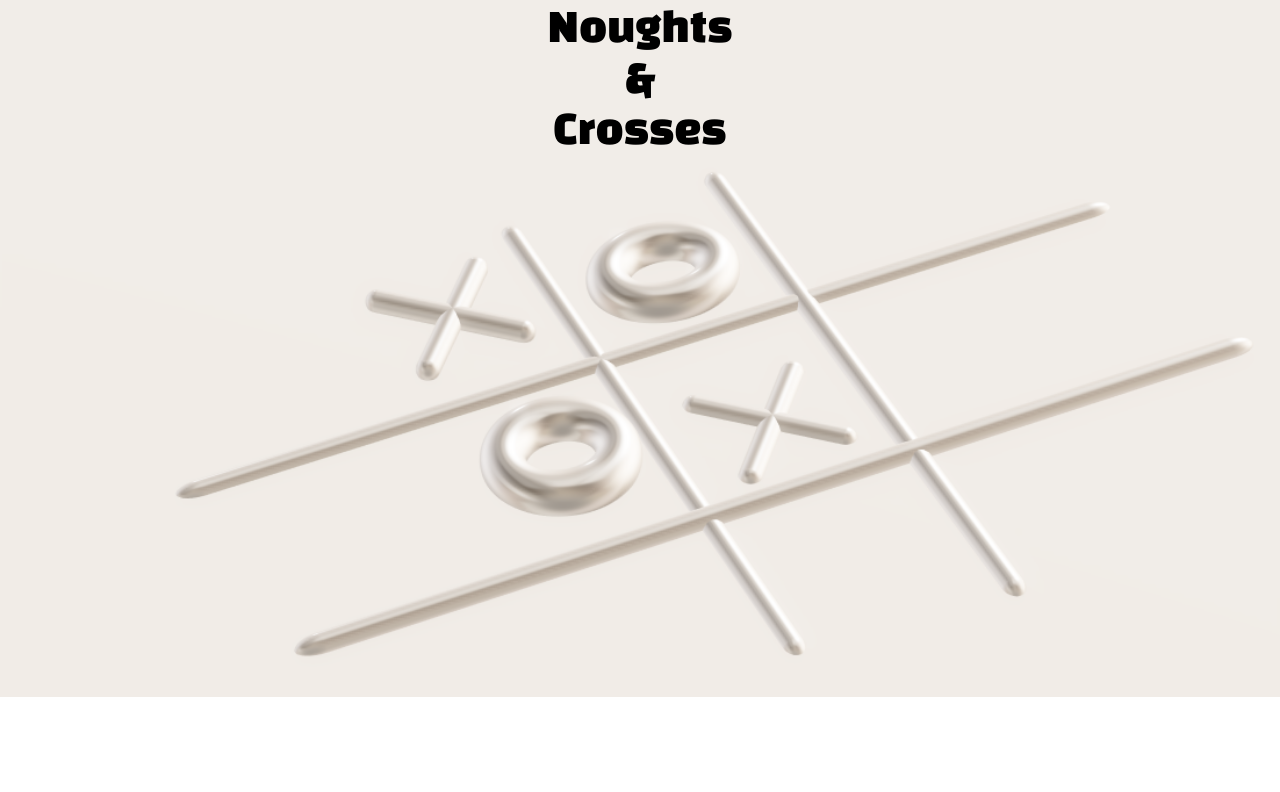
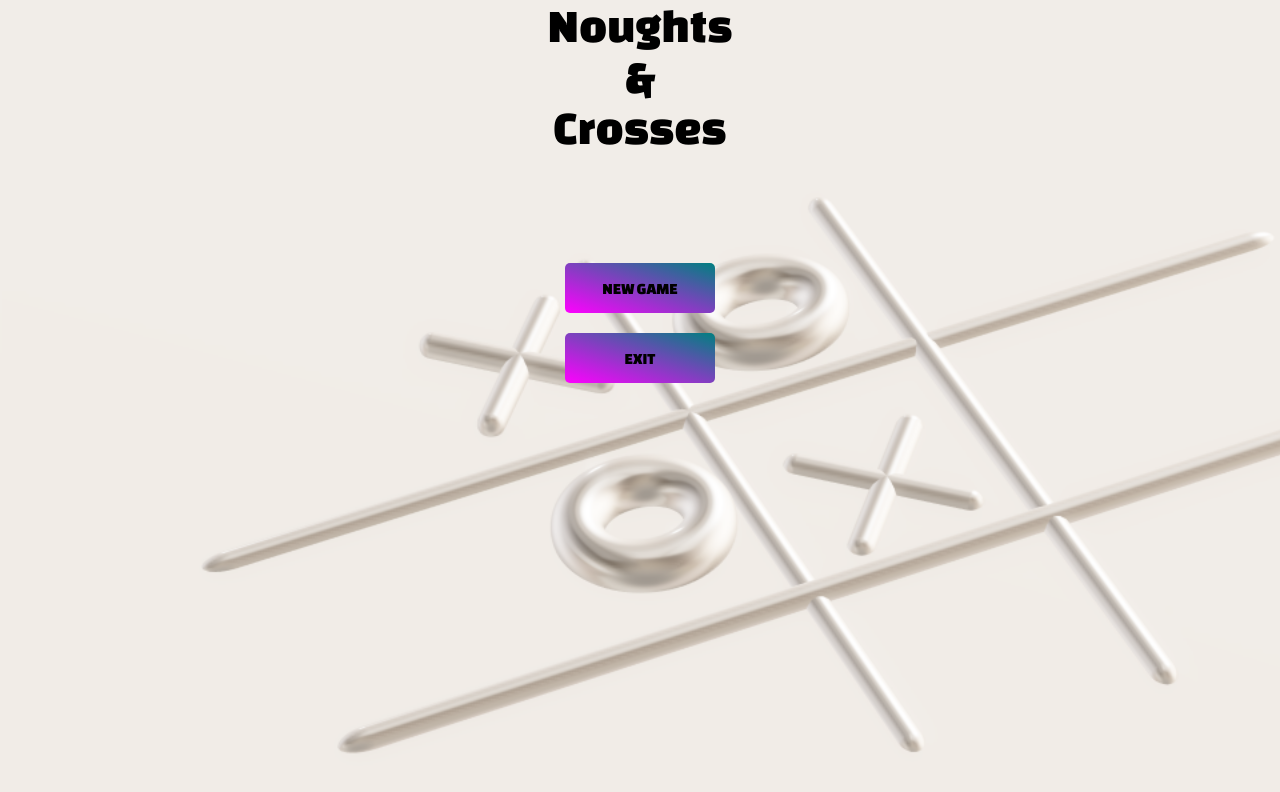
Before and after one commit to AlvinKab/SPRINT_02-CENTRAL-REPO, a plain HTML site: page index.html in a window 1280 px wide. Drawn offline with Linux system fonts and the light colour scheme.

Commit message:
added buttons for navigation

```diff
--- a/index.html
+++ b/index.html
@@ -15,7 +15,12 @@
         Noughts <br> &amp; <br> Crosses
     </header>
     <main>
-
+        <div id="buttons">
+            <button id="new-game">NEW GAME</button>
+            <br>
+            <button id="exit-site">EXIT</button>
+        </div>
+        <script src="nav.js"></script>
     </main>
 </body>
 </html>
--- /dev/null
+++ b/nav.js
@@ -0,0 +1,12 @@
+let newGame = document.getElementById("new-game")
+let exitSite = document.getElementById("exit-site")
+
+newGame.addEventListener("click", function() {
+    newGame.innerHTML = `
+    <a href=${ticgame.html}>
+    `
+})
+
+exitSite.addEventListener("click", function() {
+    window.close()
+})
--- a/tic.css
+++ b/tic.css
@@ -16,6 +16,39 @@ body {
     background-image: url(tictacbg2.png);
     background-size: cover;
     background-repeat: no-repeat;
+    text-align: center;
+    min-height: 100vh;
+    display: flex;
+    flex-flow: column nowrap;
+}
+
+#buttons {
+    text-align: center;
+    margin: auto;
+    min-height: 400px;
+    padding: 100px;
+}
+
+button {
+    background-image: linear-gradient(to bottom left, teal, magenta);
+    border: none;
+    margin: 10px;
+    border-radius: 5px;
+    padding-top: 5px;
+    padding-bottom: 5px;
+    min-width: 150px;
+    font-size: 1rem;
+    height: 50px;
+    font-family: "Changa One", sans-serif;
+}
+
+button:hover {
+    animation-name: twobuttn;
+    animation-duration: 0.4s;
+}
+
+button:active {
+    scale: 1.2;
 }
 
 @media (prefers-color-scheme:dark) {
@@ -24,3 +57,8 @@ body {
         color: #fff;
     }
 }
+
+@keyframes twobuttn {
+    0% {scale: 1;}
+    100% {scale: 1.2;}
+}
```
